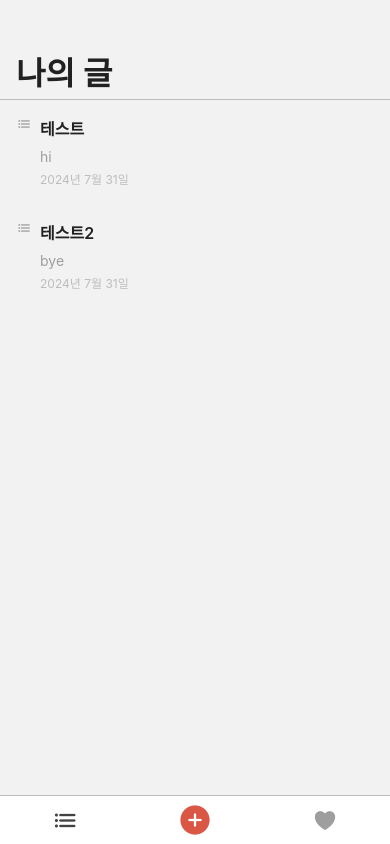
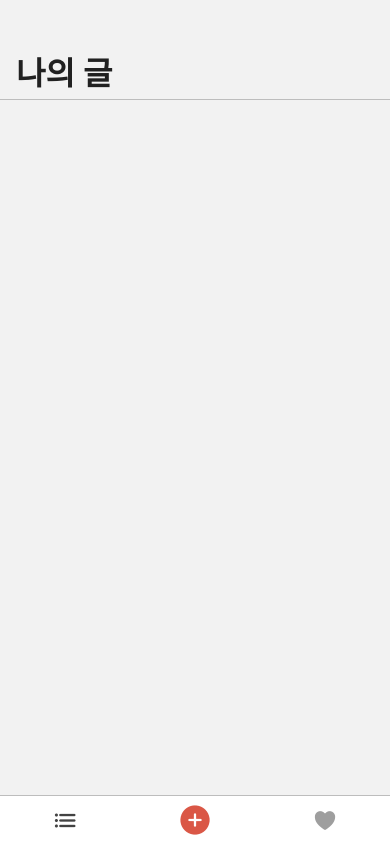
Before and after one commit to go3o3o/react-native, a React Native app in the folder Diary/: screen / in a window 390 px wide. Built offline with nearby package versions, Linux system fonts and the light colour scheme; what @react-navigation/compat would draw is missing.

Commit message:
Diary 앱 > 정보 저장하고 불러오기

```diff
--- a/Diary/package.json
+++ b/Diary/package.json
@@ -10,6 +10,7 @@
     "test": "jest"
   },
   "dependencies": {
+    "@react-native-async-storage/async-storage": "^1.24.0",
     "@react-native-community/masked-view": "^0.1.11",
     "@react-navigation/bottom-tabs": "^6.6.1",
     "@react-navigation/compat": "^5.3.20",
--- a/Diary/src/App.tsx
+++ b/Diary/src/App.tsx
@@ -1,25 +1,22 @@
 import React from 'react';
+import AsyncStorage from '@react-native-async-storage/async-storage';
 import {ContextProvider} from './libs/Context';
 import Navigator from './Navigator';
 import {IArticle} from './interfaces/Article.interface';
 
 export default class App extends React.Component {
   state = {
-    articles: [
-      {
-        id: 1,
-        title: '테스트',
-        content: 'hi',
-        date: '2024년 7월 31일',
-        bookmarked: true,
-      },
-      {
-        id: 2,
-        title: '테스트2',
-        content: 'bye',
-        date: '2024년 7월 31일',
-      },
-    ],
+    articles: [],
+  };
+
+  componentDidMount(): void {
+    AsyncStorage.getItem('@diary:state').then((state: any) => {
+      this.setState(JSON.parse(state));
+    });
+  }
+
+  save = () => {
+    AsyncStorage.setItem('@diary:state', JSON.stringify(this.state));
   };
 
   render(): React.ReactNode {
@@ -37,22 +34,25 @@ export default class App extends React.Component {
               now.getMonth() + 1
             }월 ${now.getDate()}일`,
           };
-          this.setState({
-            articles: [newArticle].concat(this.state.articles as IArticle[]),
-          });
+          this.setState(
+            {
+              articles: [newArticle].concat(this.state.articles as IArticle[]),
+            },
+            this.save,
+          );
         }}
         update={(id: number, title: string, content: string) => {
           const newArticles = [...this.state.articles];
           const index = newArticles.findIndex(a => a.id === id);
           newArticles[index].title = title;
           newArticles[index].content = content;
-          this.setState({articles: newArticles});
+          this.setState({articles: newArticles}, this.save);
         }}
         toggle={(id: number) => {
           const newArticles = [...this.state.articles];
           const index = newArticles.findIndex(a => a.id === id);
           newArticles[index].bookmarked = !newArticles[index].bookmarked;
-          this.setState({articles: newArticles});
+          this.setState({articles: newArticles}, this.save);
         }}>
         <Navigator />
       </ContextProvider>
```
Also changed, not shown: 3 other files (tests, documents, lock files or other folders).
